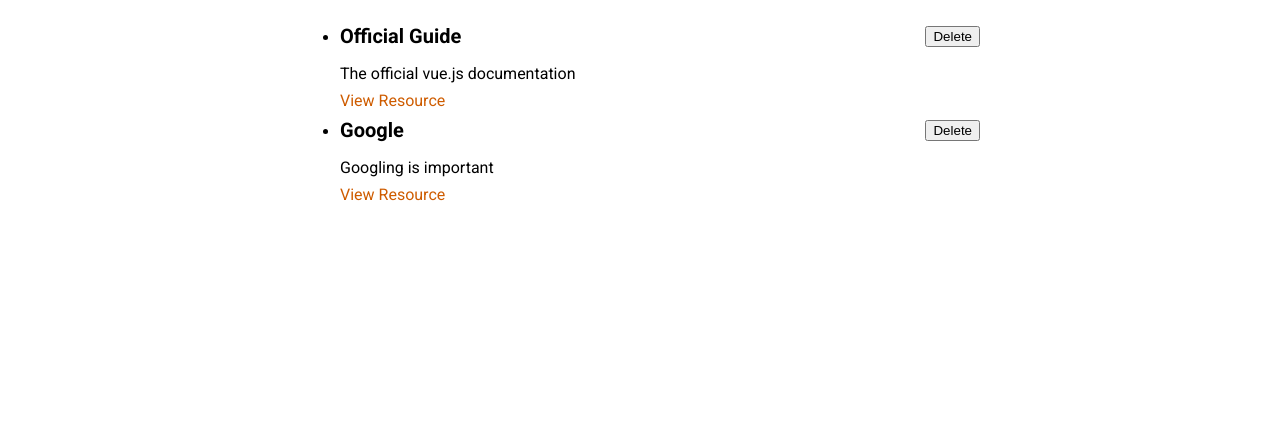
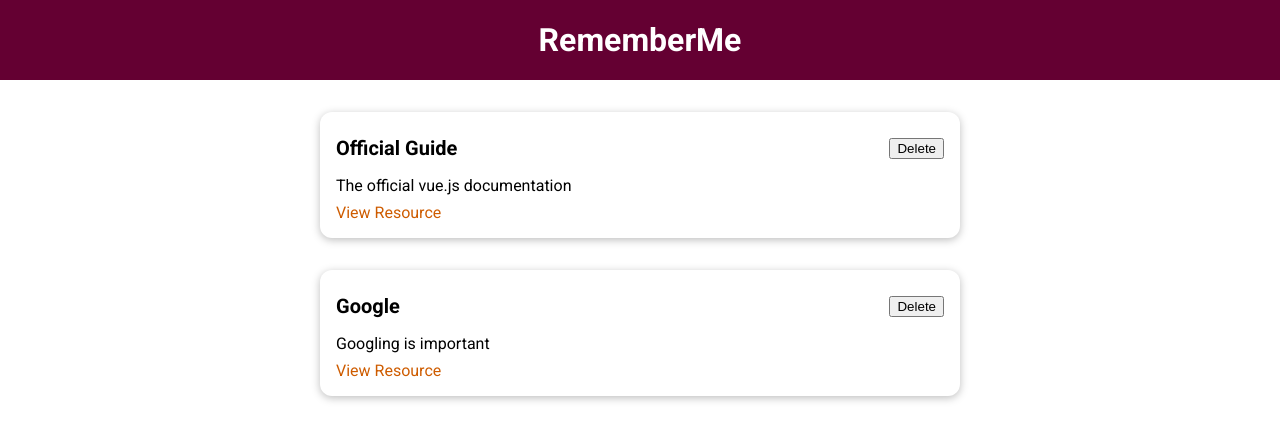
Before and after one commit to felixsc1/VueJs_learning_resources_demo_app, a Vue app: page / in a window 1280 px wide. Shown: the top 440 px of the page. Built offline with nearby package versions, Linux system fonts and the light colour scheme.

Commit message:
added header and basecard component

```diff
--- a/src/App.vue
+++ b/src/App.vue
@@ -1,15 +1,15 @@
 <template>
-    <ul>
-        <LearningResource v-for="resource in storedResources" :key="resource.id" :title="resource.title"
-            :description="resource.description" :link="resource.link" />
-    </ul>
+    <TheHeader title="RememberMe" />
+    <StoredResources :resources="storedResources" />
 </template>
 
 <script>
-import LearningResource from './components/learning-resources/LearningResource.vue'
+import StoredResources from './components/learning-resources/StoredResources.vue'
+import TheHeader from './components/layouts/TheHeader.vue';
 export default {
     components: {
-        LearningResource
+        StoredResources,
+        TheHeader
     },
     data() {
         return {
--- /dev/null
+++ b/src/components/UI/BaseCard.vue
@@ -0,0 +1,15 @@
+<template>
+    <div>
+        <slot></slot>
+    </div>
+</template>
+
+<style scoped>
+div {
+    border-radius: 12px;
+    box-shadow: 0 2px 8px rgba(0, 0, 0, 0.26);
+    padding: 1rem;
+    margin: 2rem auto;
+    max-width: 40rem;
+}
+</style>
--- /dev/null
+++ b/src/components/layouts/TheHeader.vue
@@ -0,0 +1,27 @@
+<template>
+    <header>
+        <h1>{{ title }}</h1>
+    </header>
+</template>
+
+<script>
+export default {
+    props: ['title']
+}
+</script>
+
+<style scoped>
+header {
+    width: 100%;
+    height: 5rem;
+    background-color: #640032;
+    display: flex;
+    justify-content: center;
+    align-items: center;
+}
+
+header h1 {
+    color: white;
+    margin: 0;
+}
+</style>
--- a/src/components/learning-resources/LearningResource.vue
+++ b/src/components/learning-resources/LearningResource.vue
@@ -1,15 +1,15 @@
 <template>
     <li>
-        <div>
+        <base-card>
             <header>
                 <h3>{{ title }}</h3>
                 <button>Delete</button>
             </header>
-        </div>
-        <p>{{ description }}</p>
-        <nav>
-            <a :href="link">View Resource</a>
-        </nav>
+            <p>{{ description }}</p>
+            <nav>
+                <a :href="link">View Resource</a>
+            </nav>
+        </base-card>
     </li>
 </template>
 
--- /dev/null
+++ b/src/components/learning-resources/StoredResources.vue
@@ -0,0 +1,24 @@
+<template>
+    <ul>
+        <LearningResource v-for="resource in resources" :key="resource.id" :title="resource.title"
+            :description="resource.description" :link="resource.link" />
+    </ul>
+</template>
+
+<script>
+import LearningResource from './LearningResource.vue';
+export default {
+    components: { LearningResource },
+    props: ['resources']
+}
+</script>
+
+<style scoped>
+ul {
+    list-style: none;
+    margin: 0;
+    padding: 0;
+    margin: auto;
+    max-width: 40rem;
+}
+</style>
```
Also changed, not shown: src/main.js (+6 -1 lines).
